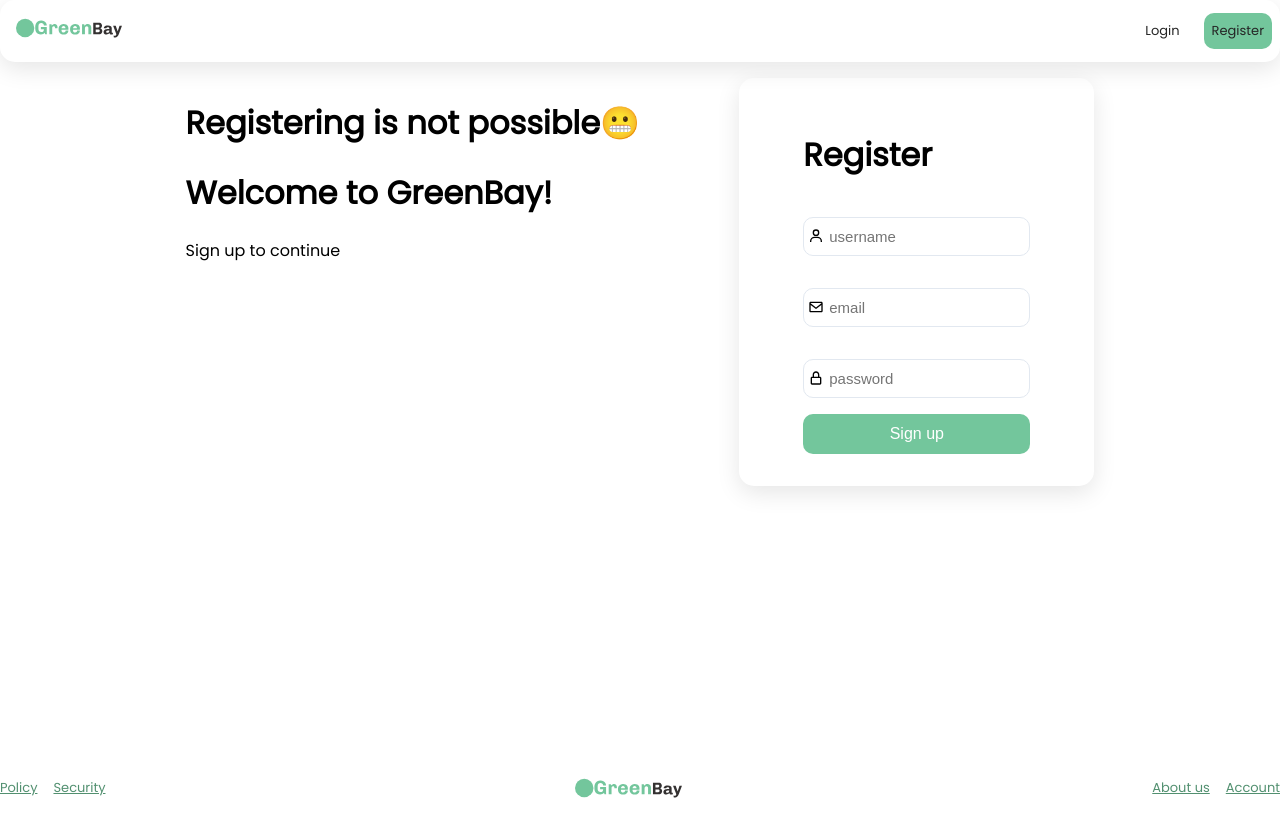
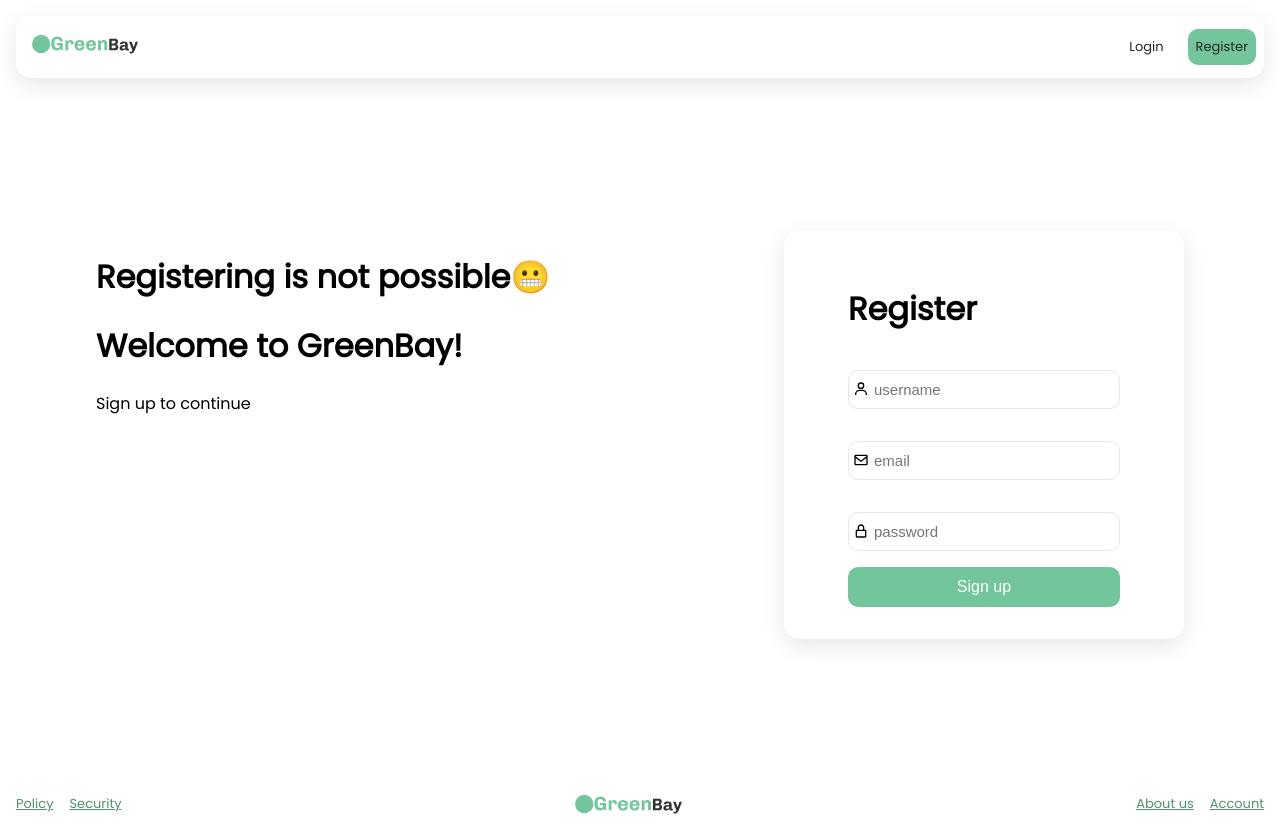
Before and after one commit to simz14/greenBay, a React (Vite) app in the folder client/: page /register in a window 1280 px wide. Before the commit the page ends 808 px from the top, so only its background shows below. Built offline with nearby package versions, Linux system fonts and the light colour scheme.

Commit message:
fixing lohin register

```diff
--- a/client/src/screens/Cart/Cart.jsx
+++ b/client/src/screens/Cart/Cart.jsx
@@ -9,6 +9,10 @@ import { getTotal } from "../../utils/getTotal";
 import Button from "../../components/Button";
 import EmptyBasket from "../../assets/emptyBasket.webp";
 import { useNavigate } from "react-router";
+
+const CartWrapper = styled.div`
+  top: 0;
+`;
 
 const ContentWrapper = styled.div`
   display: flex;
@@ -60,7 +64,7 @@ const CartScreen = () => {
   return (
     <Container>
       <Header cartItems={cartItems} />
-      <div>
+      <CartWrapper>
         {cartItems.length < 1 ? (
           <EmptyCartWrapper>
             <h2>Your cart is empty</h2>
@@ -88,7 +92,7 @@ const CartScreen = () => {
             </TotalWrapper>
           </ContentWrapper>
         )}
-      </div>
+      </CartWrapper>
 
       <Footer />
     </Container>
--- a/client/src/screens/Login.jsx
+++ b/client/src/screens/Login.jsx
@@ -12,8 +12,6 @@ import { fetchLogin } from "../services/login";
 import { BiEnvelope, BiLockAlt } from "react-icons/bi";
 import { UserContext } from "../context/UserContext";
 import { userAuth } from "../utils/auth";
-
-const LoginContainer = styled.div``;
 
 const LoginWrapper = styled.div`
   display: grid;
@@ -123,9 +121,9 @@ const Login = () => {
     }
   };
   return (
-    <LoginContainer>
+    <Container>
       <Header />
-      <Container>
+
       <LoginWrapper>
         <InfoWrapper>
           <h1> Welcome back!</h1>
@@ -158,9 +156,8 @@ const Login = () => {
           ) : null}
         </InputsWrapper>
       </LoginWrapper>
+      <Footer />
     </Container>
-      <Footer />
-    </LoginContainer>
   );
 };
 
--- a/client/src/screens/Register.jsx
+++ b/client/src/screens/Register.jsx
@@ -9,11 +9,6 @@ import { useState } from "react";
 import { fetchRegister } from "../services/register";
 import { validateEmail, validatePassword } from "../utils/validation";
 import { BiUser, BiEnvelope, BiLockAlt } from "react-icons/bi";
-
-const RegisterContainer = styled.div`
-  width: 100%;
-  padding-bottom: 0.5rem;
-`;
 
 const RegisterWrapper = styled.div`
   display: grid;
@@ -106,9 +101,9 @@ const Register = () => {
   };
 
   return (
-    <RegisterContainer>
+    <Container>
       <Header />
-      <Container>
+
       <RegisterWrapper>
         <InfoWrapper>
           <h1>Registering is not possible😬</h1>
@@ -153,9 +148,9 @@ const Register = () => {
           )}
         </InputsWrapper>
       </RegisterWrapper>
+
+      <Footer />
     </Container>
-      <Footer />
-    </RegisterContainer>
   );
 };
 
```
Lines whose indentation alone changed are shown as unchanged.
